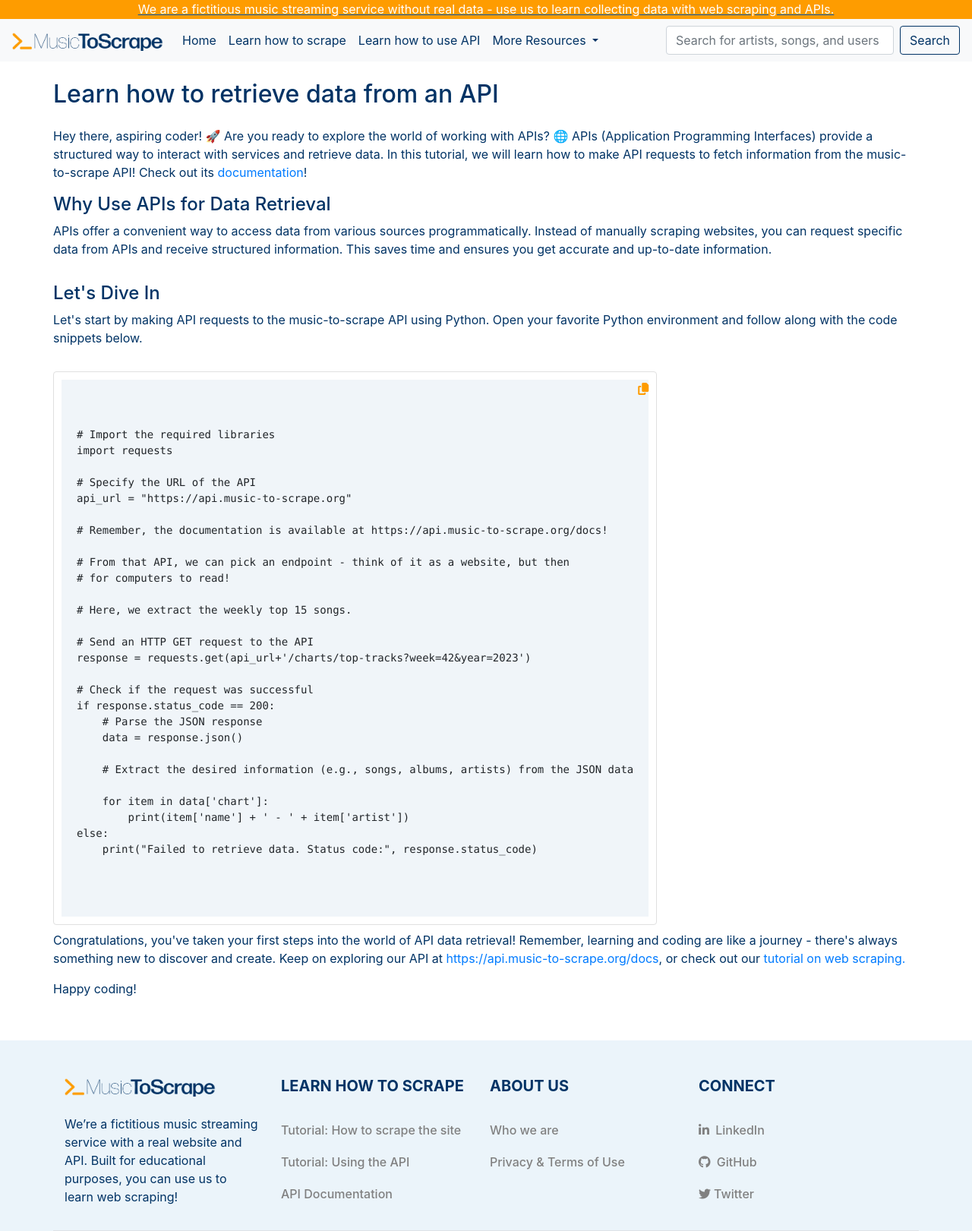
After one commit to tilburgsciencehub/music-to-scrape, a Flask app: page /tutorial_api in a window 1280 px wide. The commit adds this page. Shown: the whole page at 76% size. Run offline with Flask 3, Linux system fonts and the light colour scheme; some libraries are stand-ins or nearby versions.

Commit message:
add tutorial on api extraction

```diff
--- a/flask_app/app.py
+++ b/flask_app/app.py
@@ -7,6 +7,7 @@ from routes.search import search_bp
 from routes.song import song_bp
 from routes.privacy_terms import privacy_terms_bp
 from routes.article import article_tutorial_scraping_bp
+from routes.article import article_tutorial_api_bp
 from routes.about import about_bp
 from routes.home import home_bp
 
@@ -38,6 +39,10 @@ app.register_blueprint(privacy_terms_bp)
 # route for article
 app.register_blueprint(article_tutorial_scraping_bp)
 
+# route for article
+app.register_blueprint(article_tutorial_api_bp)
+
+
 # route for song page
 app.register_blueprint(song_bp)
 
--- a/flask_app/routes/article.py
+++ b/flask_app/routes/article.py
@@ -1,6 +1,8 @@
 from flask import render_template, Blueprint
 
 article_tutorial_scraping_bp = Blueprint('article_tutorial_scraping', __name__)
+
+article_tutorial_api_bp = Blueprint('article_tutorial_api', __name__)
 
 # route for article
 @article_tutorial_scraping_bp.route('/tutorial_scraping')
@@ -8,3 +10,9 @@ def article_tutorial_scraping():
 
     # render template
     return render_template('article_tutorial_scraping.html', head='partials/head.html', loading='partials/loading_empty.html', header='partials/header.html', footer='partials/footer.html')
+
+@article_tutorial_api_bp.route('/tutorial_api')
+def article_tutorial_api():
+
+    # render template
+    return render_template('article_tutorial_api.html', head='partials/head.html', loading='partials/loading_empty.html', header='partials/header.html', footer='partials/footer.html')
--- /dev/null
+++ b/flask_app/templates/article_tutorial_api.html
@@ -0,0 +1,89 @@
+{% extends 'base.html' %}
+
+{% block content %}
+
+<!-- Main Container-->
+<div class="container">
+
+    <!-- API Data Retrieval Section -->
+    <section name="api_data_retrieval" class="py-4">
+
+        <!-- Headline-->
+        <div class="row mb-3">
+            <h2>Learn how to retrieve data from an API</h2>
+        </div>
+        <!-- End of Headline -->
+
+        <!-- Introduction -->
+        <div class="row">
+            <p> Hey there, aspiring coder! 🚀 Are you ready to explore the world of working with APIs? 🌐 APIs (Application Programming Interfaces) provide a structured way to interact with services and retrieve data. In this tutorial, we will learn how to make API requests to fetch information from the music-to-scrape API! Check out its <a href="https://api.music-to-scrape.org/docs">documentation</a>!</p>
+        </div>
+
+        <div class="row mb-3">
+            <h4>Why Use APIs for Data Retrieval</h4>
+            <p> APIs offer a convenient way to access data from various sources programmatically. Instead of manually scraping websites, you can request specific data from APIs and receive structured information. This saves time and ensures you get accurate and up-to-date information.</p>
+        </div>
+
+        <div class="row mb-3">
+            <h4>Let's Dive In</h4>
+            <p> Let's start by making API requests to the music-to-scrape API using Python. Open your favorite Python environment and follow along with the code snippets below.</p>
+        </div>
+
+        <!-- Codeblock -->
+        <div class="row">
+            <div class="codeblock">
+                <div class="float-right">
+                    <a class="copyCodeBtn" data-index="0"><i class="fa-solid fa-copy"
+                            style="color:#FE9C00;cursor: pointer;" onclick="copyCode()"></i></a>
+                </div>
+                <div class="highlight" style="background-color: #F0F5F9;">
+                    <pre class="justify-content-start"><code id="code-content">
+
+# Import the required libraries
+import requests
+
+# Specify the URL of the API
+api_url = "https://api.music-to-scrape.org"
+
+# Remember, the documentation is available at https://api.music-to-scrape.org/docs!
+
+# From that API, we can pick an endpoint - think of it as a website, but then
+# for computers to read!
+
+# Here, we extract the weekly top 15 songs.
+
+# Send an HTTP GET request to the API
+response = requests.get(api_url+'/charts/top-tracks?week=42&year=2023')
+
+# Check if the request was successful
+if response.status_code == 200:
+    # Parse the JSON response
+    data = response.json()
+
+    # Extract the desired information (e.g., songs, albums, artists) from the JSON data
+
+    for item in data['chart']:
+        print(item['name'] + ' - ' + item['artist'])
+else:
+    print("Failed to retrieve data. Status code:", response.status_code)
+
+                    </code></pre>
+                </div>
+            </div>
+        </div>
+    <!-- End of API Data Retrieval Section -->
+
+    <!-- Motivational Message -->
+    <div class="row mb-3">
+        <h4> </h4>
+        <p>Congratulations, you've taken your first steps into the world of API data retrieval! Remember, learning and coding are like a journey - there's always something new to discover and create. Keep on exploring our API at <a href="https://api.music-to-scrape.org/docs">https://api.music-to-scrape.org/docs</a>, or check out our <a href="/tutorial_scraping">tutorial on web scraping.</a></p>
+        <p>Happy coding!</p>
+    </div>
+
+<!-- End of Motivational Message -->
+</section>
+
+</div>
+<!-- End Main Container-->
+
+{% endblock %}
--- a/flask_app/templates/partials/footer.html
+++ b/flask_app/templates/partials/footer.html
@@ -15,7 +15,7 @@
                     <ul class="list-group">
                         <li class="list-group-item bg-transparent border-0 p-0 mb-2"><a href="/tutorial_scraping">Tutorial: How to scrape
                                 the site</a></li>
-                        <li class="list-group-item bg-transparent border-0 p-0 mb-2"><a href="">Tutorial: Using the
+                        <li class="list-group-item bg-transparent border-0 p-0 mb-2"><a href="/tutorial_api">Tutorial: Using the
                                 API</a></li>
                         <li class="list-group-item bg-transparent border-0 p-0 mb-2"><a href="https://api.music-to-scrape.org/docs">API Documentation</a>
                         </li>
--- a/flask_app/templates/partials/header.html
+++ b/flask_app/templates/partials/header.html
@@ -25,7 +25,7 @@
                     <a class="nav-link" href="/tutorial_scraping">Learn how to scrape</a>
                 </li>
                 <li class="nav-item">
-                    <a class="nav-link" href="#">Learn how to use API</a>
+                    <a class="nav-link" href="/tutorial_api">Learn how to use API</a>
                 </li>
                 <li class="nav-item dropdown">
                     <a class="nav-link dropdown-toggle" href="#" id="navbarDropdown" role="button"
```
Also changed, not shown: flask_app/templates/article_tutorial_scraping.html (+10 -1 lines).
